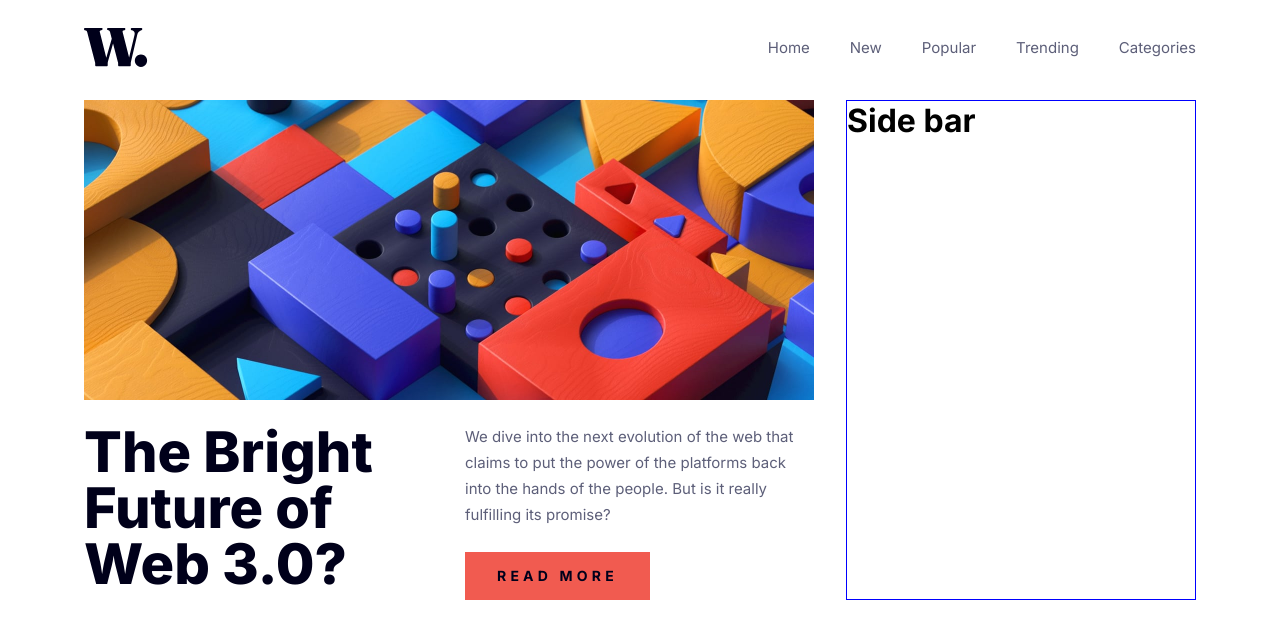
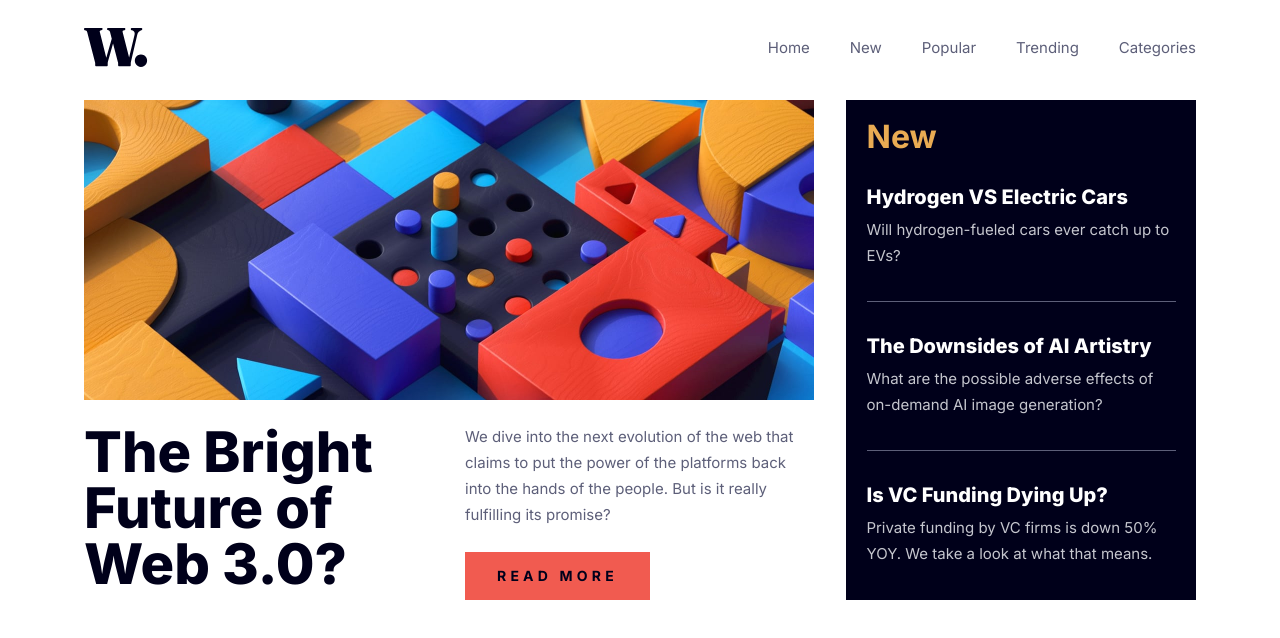
Before and after one commit to hectorlil48/fem-news-homepage, a React (Vite) app: page / in a window 1280 px wide. Shown: the top 638 px of the page. Built offline with nearby package versions, Linux system fonts and the light colour scheme.

Commit message:
Fized some spacing styles. Added most of NewsSiderbar component and css.

```diff
--- a/src/components/Hero.css
+++ b/src/components/Hero.css
@@ -31,7 +31,7 @@
 .hero__description button {
   background-color: var(--red-500);
   color: var(--navy-950);
-  padding: var(--spacing-100) var(--spacing-400);
+  padding: 12px var(--spacing-400);
   font-size: var(--text-preset-7);
   font-weight: var(--fw-bold);
   line-height: var(--lh-loose);
--- a/src/components/NewsSidebar.css
+++ b/src/components/NewsSidebar.css
@@ -1,3 +1,41 @@
 .news-sidebar {
-  border: 1px solid blue;
+  background-color: var(--navy-950);
+  color: var(--white);
+  padding: 21.5px 20.5px;
 }
+
+.news-sidebar h2 {
+  font-size: var(--text-preset-3);
+  font-weight: var(--fw-bold);
+  line-height: var(--lh-tight);
+  color: var(--gold-400);
+  margin-bottom: var(--spacing-400);
+}
+
+.news-sidebar__article h3 {
+  font-size: var(--text-preset-4);
+  font-weight: var(--fw-extra-bold);
+  line-height: var(--lh-snug);
+  margin-bottom: var(--spacing-100);
+}
+
+.news-sidebar__article--first {
+  padding-bottom: var(--spacing-400);
+  border-bottom: 1px solid var(--navy-600);
+}
+
+.news-sidebar__article--middle {
+  padding: var(--spacing-400) 0;
+  border-bottom: 1px solid var(--navy-600);
+}
+
+.news-sidebar__article--last {
+  padding-top: var(--spacing-400);
+}
+
+.news-sidebar__article p {
+  font-size: var(--text-preset-6);
+  font-weight: var(--fw-regular);
+  line-height: var(--lh-relaxed);
+  color: var(--grey-300);
+}
--- a/src/components/NewsSidebar.tsx
+++ b/src/components/NewsSidebar.tsx
@@ -2,9 +2,30 @@ import "./NewsSidebar.css";
 
 const NewsSidebar = () => {
   return (
-    <div className="news-sidebar">
-      <h1>Side bar</h1>
-    </div>
+    <aside className="news-sidebar">
+      <h2>New</h2>
+
+      <div className="news-sidebar__article news-sidebar__article--first">
+        <h3>Hydrogen VS Electric Cars</h3>
+        <p>Will hydrogen-fueled cars ever catch up to EVs?</p>
+      </div>
+
+      <div className="news-sidebar__article news-sidebar__article--middle">
+        <h3>The Downsides of AI Artistry</h3>
+        <p>
+          What are the possible adverse effects of on-demand AI image
+          generation?
+        </p>
+      </div>
+
+      <div className="news-sidebar__article news-sidebar__article--last">
+        <h3>Is VC Funding Dying Up?</h3>
+        <p>
+          Private funding by VC firms is down 50% YOY. We take a look at what
+          that means.
+        </p>
+      </div>
+    </aside>
   );
 };
 
--- a/src/index.css
+++ b/src/index.css
@@ -64,7 +64,7 @@ button {
   --fw-extra-bold: 800;
 
   /* Spacing */
-  --spacing-100: 12px;
+  --spacing-100: 8px;
   --spacing-200: 16px;
   --spacing-300: 24px;
   --spacing-400: 32px;
```
